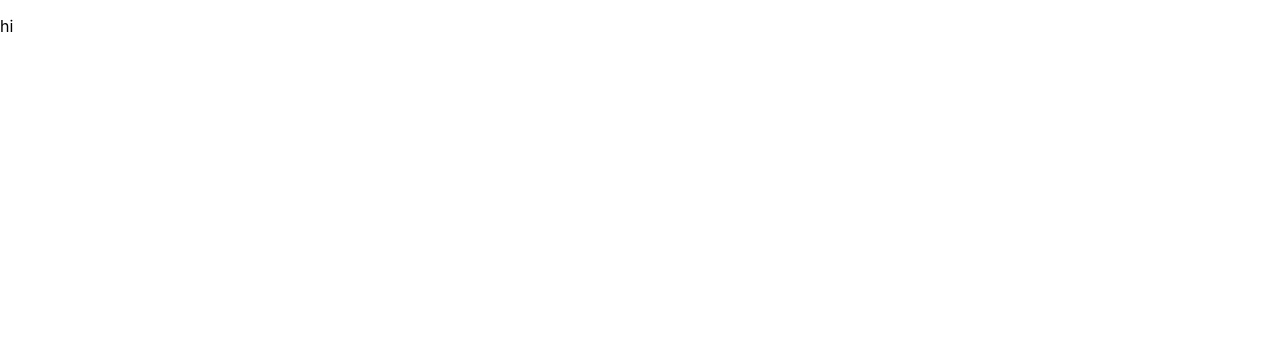
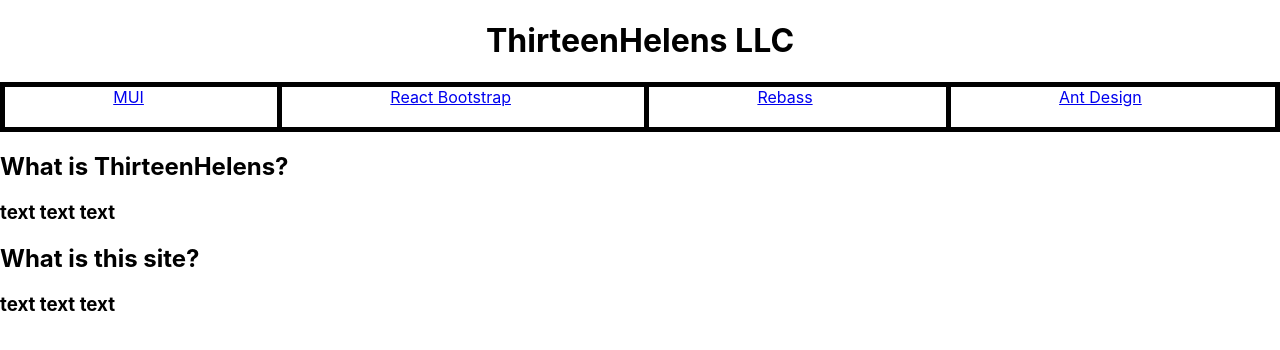
Before and after one commit to Thirteenhelens/componentLibraryFluency, a React (Create React App) app in the folder componentcenter/: page / in a window 1280 px wide. Shown: the top 350 px of the page. Built offline with nearby package versions, Linux system fonts and the light colour scheme.

Commit message:
added better content to homepage and a navbar with routing to the seperate components

```diff
--- a/componentcenter/src/App/App.js
+++ b/componentcenter/src/App/App.js
@@ -1,15 +1,24 @@
+// import css styling
 import "./App.css";
+
+// import react dom stuff to make routes :)
 import { Routes, Route } from "react-router-dom";
+
+// import needed components
+import MuiPage from "../MuiPage/MuiPage.jsx";
 import HomePage from "../HomePage/HomePage.jsx";
+import RebassPage from "../RebassPage/Rebass.jsx";
+import AntDesignPage from "../AntdesignPage/AntdesignPage.jsx";
+import ReactBootstrapPage from "../BooststrapPage/BooststrapPage.jsx";
 
-function App() {
+export default function App() {
   return (
-    <>
-      <Routes>
-        <Route path="/" element={<HomePage />} />
-      </Routes>
-    </>
+    <Routes>
+      <Route path="/" element={<HomePage />} />
+      <Route path="/materialui" element={<MuiPage />} />
+      <Route path="/reactbootstrap" element={<ReactBootstrapPage />} />
+      <Route path="/rebass" element={<RebassPage />} />
+      <Route path="/antdesign" element={<AntDesignPage />} />
+    </Routes>
   );
 }
-
-export default App;
--- a/componentcenter/src/HomePage/HomePage.css
+++ b/componentcenter/src/HomePage/HomePage.css
@@ -0,0 +1,35 @@
+.head {
+  text-align: center;
+}
+
+.nav {
+  height: 40px;
+  display: grid;
+  width: stretch;
+  text-align: center;
+  border: 5px solid black;
+}
+
+.mui {
+  grid-row: 1 /5;
+  padding-right: 25px;
+  border-right: 5px solid #000000;
+}
+
+.reactB {
+  grid-row: 1 /5;
+  padding-right: 25px;
+  border-right: 5px solid #000000;
+}
+
+.rebass {
+  grid-row: 1 /5;
+  padding-right: 25px;
+  border-right: 5px solid #000000;
+}
+
+.antD {
+  grid-row: 1 /5;
+  padding-right: 25px;
+  border-right: 0px solid #000000;
+}
--- a/componentcenter/src/HomePage/HomePage.jsx
+++ b/componentcenter/src/HomePage/HomePage.jsx
@@ -1,9 +1,34 @@
 import "./HomePage.css";
+import { Link } from "react-router-dom";
 
 export default function HomePage() {
   return (
     <>
-      <p>hi</p>
+      <div className="head">
+        <h1>ThirteenHelens LLC</h1>
+      </div>
+
+      <div className="nav">
+        <div className="mui">
+          <Link to="/materialui">MUI</Link>
+        </div>
+        <div className="reactB">
+          <Link to="/reactbootstrap">React Bootstrap</Link>
+        </div>
+        <div className="rebass">
+          <Link to="/rebass">Rebass</Link>
+        </div>
+        <div className="antD">
+          <Link to="/antdesign">Ant Design</Link>
+        </div>
+      </div>
+
+      <div className="aboutSection">
+        <h2>What is ThirteenHelens?</h2>
+        <h3>text text text</h3>
+        <h2>What is this site?</h2>
+        <h3>text text text</h3>
+      </div>
     </>
   );
 }
--- a/componentcenter/src/RebassPage/Rebass.jsx
+++ b/componentcenter/src/RebassPage/Rebass.jsx
@@ -1,7 +1,7 @@
 export default function Rebass() {
   return (
     <>
-      <p>Rebass</p>
+      <p>RebassPage</p>
     </>
   );
 }
```
